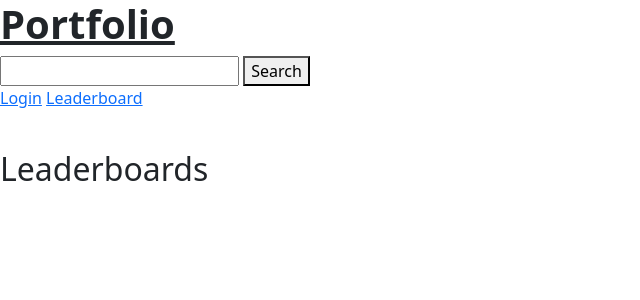
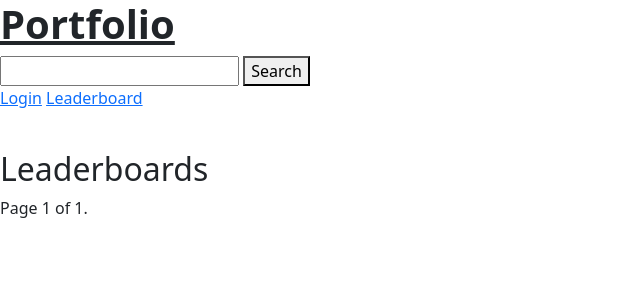
Before and after one commit to LHW99/stock_portfolio, a Django app: page /leaderboard in a window 1280 px wide. Shown: the top 300 px of the page, without its empty margins (0-640 px from the left). Run offline with Django 3.2, Linux system fonts and the light colour scheme.

Commit message:
paginate by 5 works on leaderboard

```diff
--- a/portfolio/views.py
+++ b/portfolio/views.py
@@ -1,13 +1,10 @@
 from portfolio.models import Stock, Portfolio
 from portfolio.forms import StockForm, PortfolioForm, StockSellForm
 from django.shortcuts import render, redirect
-from django.views.generic.base import TemplateView
-from django.views.generic import DetailView, ListView
-from rest_framework.views import APIView
 from stock_portfolio.settings.private_settings import CLOUD_API_KEY
 from django.contrib.auth.models import User
 from django.contrib.auth import get_user_model
-from operator import attrgetter
+from django.core.paginator import Paginator
 import requests
 import numpy as np
 
@@ -273,12 +270,14 @@ def leaderboard(request):
       except:
         users_list.append({'investor': u, 'value': 0})
 
-    #dict(sorted(users_list.value(), key=lambda value: value[1]))
+    def myFun(e):
+      return e['value']
+    users_list.sort(key=myFun, reverse=True)
 
-    def myFunct(e):
-      return e['value']
-    users_list.sort(key=myFunct, reverse=True)
-    print(users_list)
-    return render(request, 'leaderboard.html', {'users': users_list})
+    page_number = request.GET.get('page', 1)
+    paginator = Paginator(users_list, 5)
+    page_obj = paginator.get_page(page_number)
 
-  return render(request, 'leaderboard.html')
+    return render(request, 'leaderboard.html', {'users_list': users_list, 'page_obj': page_obj})
+
+  return render(request, 'leaderboard.html', {'page_obj': page_obj})
--- a/templates/leaderboard.html
+++ b/templates/leaderboard.html
@@ -2,7 +2,25 @@
 
 {% block content %}
 <h2>Leaderboards</h2>
-{% for user in users %}
-  <p>{{ forloop.counter }}. {{user.investor}}: ${{user.value|floatformat:2}}</p>
+{% for user in page_obj %}
+  <p>{{ forloop.counter0|add:page_obj.start_index }}. {{user.investor}}: ${{user.value|floatformat:2}}</p>
 {% endfor %}
+
+<div class="pagination">
+  <span class="step-links">
+    {% if page_obj.has_previous %}
+      <a href="?page=1">&laquo; first</a>
+      <a href="?page={{ page_obj.previous_page_number }}">previous</a>
+    {% endif %}
+
+    <span class="current">
+      Page {{ page_obj.number }} of {{ page_obj.paginator.num_pages }}.
+    </span>
+
+    {% if page_obj.has_next %}
+      <a href="?page={{ page_obj.next_page_number }}">next</a>
+      <a href="?page={{ page_obj.paginator.num_pages }}">last &raquo;</a>
+    {% endif %}
+  </span>
+</div>
 {% endblock %}
```
